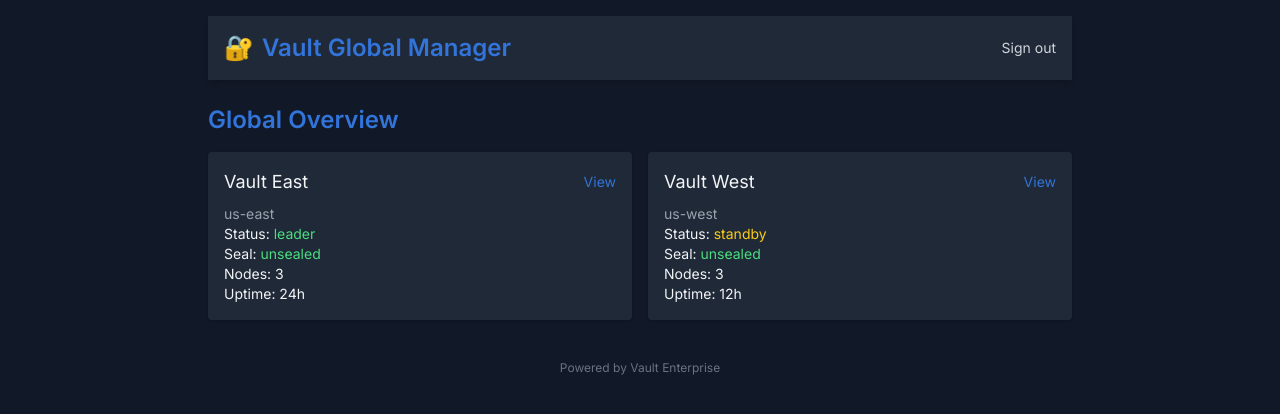
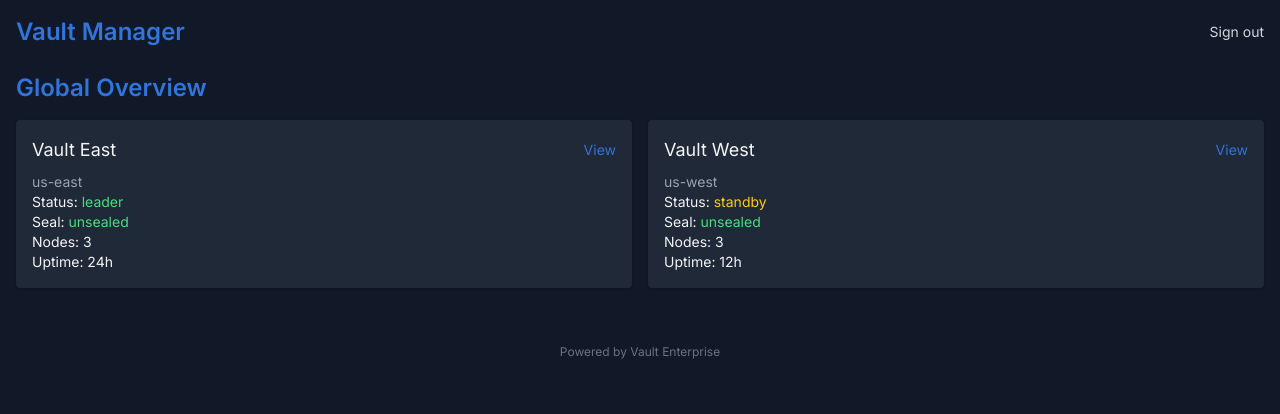
Before and after one commit to majestyz3/vault-dashboard, a React (Vite) app: page / in a window 1280 px wide. Both pictures are taken after typing "Sample123" into the empty fields and a click on the button "Enter". Shown: the top 414 px of the page. Built offline with nearby package versions, Linux system fonts and the light colour scheme; no server answers.

Commit message:
Revamp dashboard layout

```diff
--- a/index.html
+++ b/index.html
@@ -3,7 +3,7 @@
   <head>
     <meta charset="UTF-8" />
     <meta name="viewport" content="width=device-width, initial-scale=1.0" />
-    <title>Vault Adoption Dashboard</title>
+    <title>Vault Enterprise Dashboard</title>
     <link rel="preconnect" href="https://fonts.googleapis.com" />
     <link rel="preconnect" href="https://fonts.gstatic.com" crossorigin />
     <link href="https://fonts.googleapis.com/css2?family=Inter:wght@400;600;700&display=swap" rel="stylesheet" />
--- a/src/App.tsx
+++ b/src/App.tsx
@@ -7,6 +7,7 @@
 import TokenLogin from './components/TokenLogin';
 import GlobalOverview, { Cluster } from './components/GlobalOverview';
 import ClusterDetails from './components/ClusterDetails';
+import DashboardShell from './components/DashboardShell';
 import useCases from './data/useCases.json';
 import adoptionHistory from './data/adoptionHistory.json';
 import {
@@ -148,40 +149,23 @@
     return <TokenLogin onSubmit={(t) => { setToken(t); localStorage.setItem('vaultToken', t); }} />;
   }
 
+  const handleSignOut = () => {
+    localStorage.removeItem('vaultToken');
+    setToken(null);
+    setCurrentCluster(null);
+  };
+
   return (
-    <div className="min-h-screen bg-gray-900 text-gray-100 p-4 font-sans max-w-4xl mx-auto">
+    <div className="min-h-screen bg-gray-900 text-gray-100 font-sans">
       {loading ? (
-        <div className="text-center text-blue-500">Loading...</div>
-      ) : (
-        <>
-          <header className="bg-gray-800 shadow-md mb-6 p-4 flex items-center justify-between">
-            <h1 className="text-vaultBlue text-2xl font-semibold flex items-center">
-              <span className="mr-2">🔐</span>
-              Vault Global Manager
-            </h1>
-            <button
-              onClick={() => { localStorage.removeItem('vaultToken'); setToken(null); setCurrentCluster(null); }}
-              className="text-sm text-gray-300 hover:text-white"
-            >
-              Sign out
-            </button>
-          </header>
-          {currentCluster ? (
+        <div className="text-center text-blue-500 p-6">Loading...</div>
+      ) : currentCluster ? (
+        <DashboardShell tab={tab} setTab={setTab} onBack={() => setCurrentCluster(null)} onSignOut={handleSignOut}>
+          {tab === 'adoption' ? (
             <>
-              <div className="flex space-x-4 mb-6">
-                <button onClick={() => setTab('adoption')} className={tab === 'adoption' ? 'text-vaultBlue' : 'text-gray-400'}>
-                  Adoption Metrics
-                </button>
-                <button onClick={() => setTab('operations')} className={tab === 'operations' ? 'text-vaultBlue' : 'text-gray-400'}>
-                  Operations
-                </button>
-                <button onClick={() => setCurrentCluster(null)} className="text-gray-400">Back to Overview</button>
+              <div className="flex justify-center mb-6">
+                <RadialMeter percentage={percentage} />
               </div>
-              {tab === 'adoption' ? (
-                <>
-                  <div className="flex justify-center mb-6">
-                    <RadialMeter percentage={percentage} />
-                  </div>
               {Object.entries(useCases).map(([category, list]) => {
                 const items = list.map((item: UseCaseItem) => {
                   const data = (results as any)[item.dataset];
@@ -257,15 +241,17 @@
               )}
             </div>
           )}
-            </>
-          ) : (
-            <GlobalOverview onSelect={(c) => setCurrentCluster(c)} />
-          )}
-        </>
+        </DashboardShell>
+      ) : (
+        <div className="p-4">
+          <header className="flex items-center justify-between mb-6">
+            <h1 className="text-vaultBlue text-2xl font-semibold">Vault Manager</h1>
+            <button onClick={handleSignOut} className="text-sm text-gray-300 hover:text-white">Sign out</button>
+          </header>
+          <GlobalOverview onSelect={(c) => setCurrentCluster(c)} />
+        </div>
       )}
-      <footer className="mt-10 text-center text-xs text-gray-500">
-        Powered by Vault Enterprise
-      </footer>
+      <footer className="mt-10 text-center text-xs text-gray-500">Powered by Vault Enterprise</footer>
     </div>
   );
 };
--- /dev/null
+++ b/src/components/DashboardShell.tsx
@@ -0,0 +1,38 @@
+import React, { ReactNode } from 'react';
+
+interface Props {
+  tab: 'adoption' | 'operations';
+  setTab: (tab: 'adoption' | 'operations') => void;
+  onSignOut: () => void;
+  onBack: () => void;
+  children: ReactNode;
+}
+
+const DashboardShell: React.FC<Props> = ({ tab, setTab, onSignOut, onBack, children }) => (
+  <div className="min-h-screen flex bg-gray-900 text-gray-100 font-sans">
+    <aside className="w-56 bg-gray-800 p-4 space-y-4 flex flex-col">
+      <h1 className="text-vaultBlue text-xl font-semibold">Vault Manager</h1>
+      <nav className="flex-1 space-y-2">
+        <button
+          onClick={() => setTab('adoption')}
+          className={`block w-full text-left hover:underline ${tab === 'adoption' ? 'text-vaultBlue' : 'text-gray-300'}`}
+        >
+          Adoption
+        </button>
+        <button
+          onClick={() => setTab('operations')}
+          className={`block w-full text-left hover:underline ${tab === 'operations' ? 'text-vaultBlue' : 'text-gray-300'}`}
+        >
+          Operations
+        </button>
+        <button onClick={onBack} className="block w-full text-left text-gray-300 hover:underline">
+          Back to Overview
+        </button>
+      </nav>
+      <button onClick={onSignOut} className="text-sm text-gray-400 hover:text-white">Sign out</button>
+    </aside>
+    <main className="flex-1 p-6">{children}</main>
+  </div>
+);
+
+export default DashboardShell;
```
Also changed, not shown: 1 other file (tests, documents, lock files or other folders).
